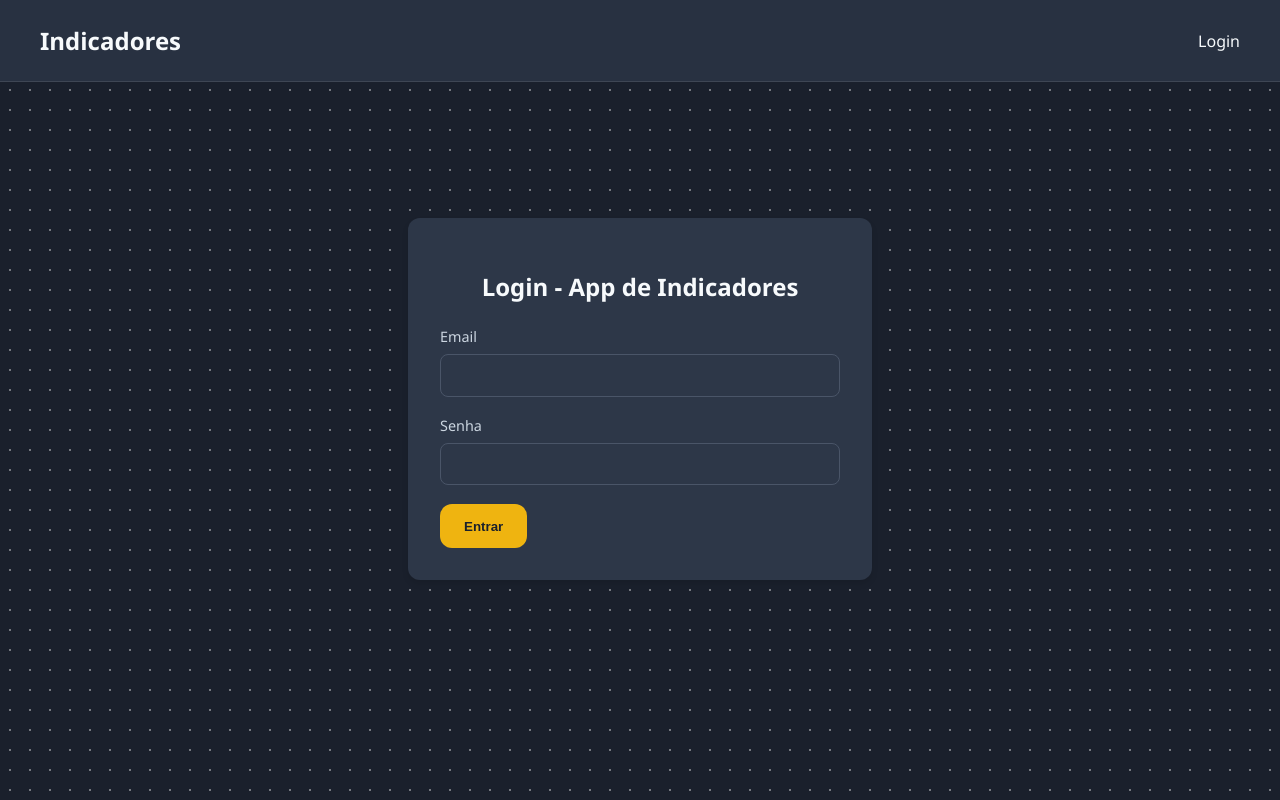
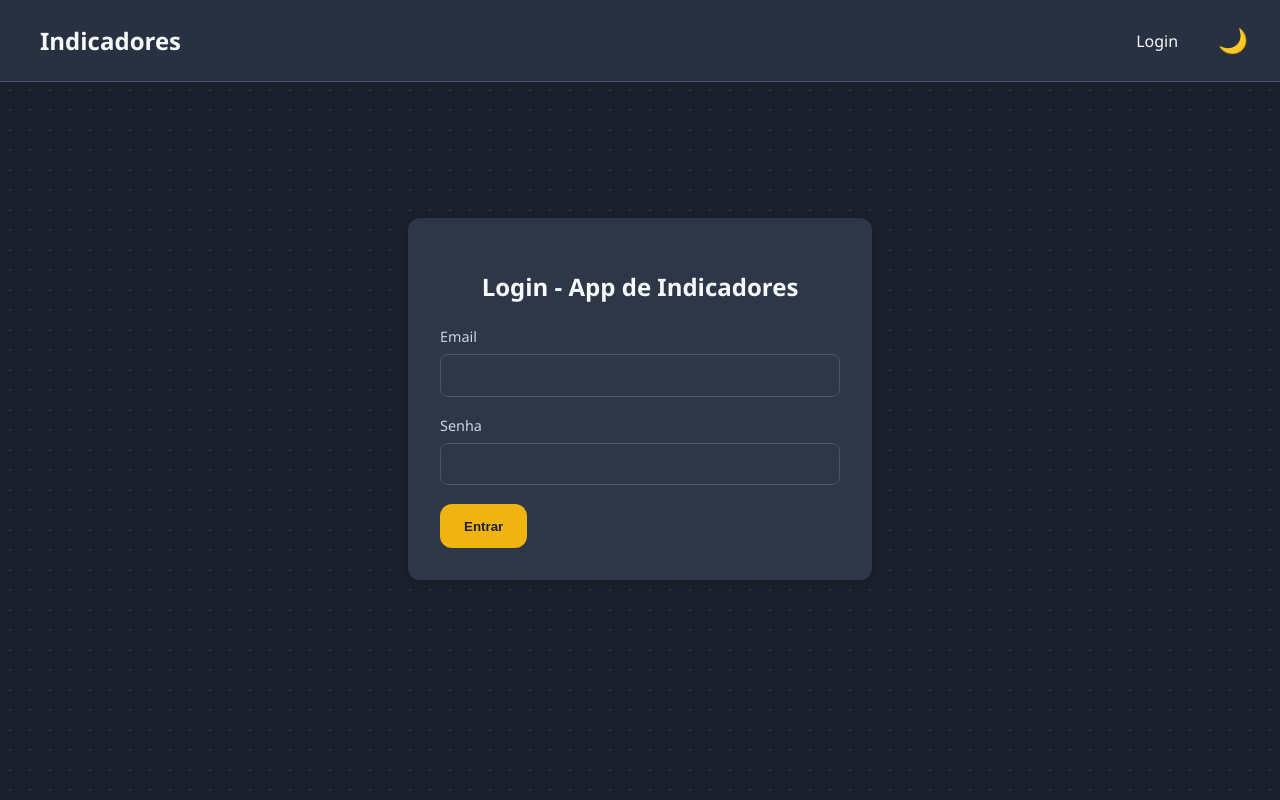
Before and after one commit to CarlosArantes53/Aplicativo-de-Indicadores, a Flask app: page / in a window 1280 px wide. Run offline with Flask 3, Linux system fonts and the light colour scheme.

Commit message:
tema claro/escuro

```diff
--- a/static/css/style.css
+++ b/static/css/style.css
@@ -11,14 +11,27 @@
     --spacing: 1.5rem;
 }
 
+body[data-theme="light"] {
+    --primary-bg: #f7fafc;
+    --secondary-bg: #ffffff;
+    --header-footer-bg: #f8f9fa;
+    --text-primary: #2d3748;
+    --text-secondary: #4a5568;
+    --border-color: #e2e8f0;
+    --accent-color: #EFB410;
+    --box-shadow: 0 4px 6px rgba(0, 0, 0, 0.05);
+}
+
+
 body {
     font-family: 'Segoe UI', Tahoma, Geneva, Verdana, sans-serif;
     background-color: var(--primary-bg);
     color: var(--text-primary);
     margin: 0;
     padding: 0;
-background-image: radial-gradient(circle, rgba(255, 255, 255, 0.4) 1px, transparent 1px);
+    background-image: radial-gradient(circle, rgba(128, 128, 128, 0.2) 1px, transparent 1px);
     background-size: 20px 20px;
+    transition: background-color 0.3s, color 0.3s;
 }
 
 .container {
@@ -30,10 +43,11 @@ padding: var(--spacing);
 .navbar {
     background-color: var(--header-footer-bg);
     padding: 1rem var(--spacing);
-border-bottom: 1px solid rgba(255, 255, 255, 0.1);
+    border-bottom: 1px solid var(--border-color);
     display: flex;
     justify-content: space-between;
     align-items: center;
+    transition: background-color 0.3s;
 }
 
 .navbar a {
@@ -49,8 +63,23 @@ font-size: 1.5rem;
     font-weight: bold;
 }
 
+.nav-links {
+    display: flex;
+    align-items: center;
+}
+
 .nav-links a:hover {
-background-color: rgba(255, 255, 255, 0.05);
+    background-color: rgba(128, 128, 128, 0.1);
+}
+
+#theme-toggle {
+    background: none;
+    border: none;
+    color: var(--text-primary);
+    cursor: pointer;
+    font-size: 1.5rem;
+    margin-left: 1rem;
+    padding: 0.5rem;
 }
 
 main.container {
--- a/templates/home.html
+++ b/templates/home.html
@@ -5,6 +5,6 @@
 {% block content %}
     <h1>Bem-vindo ao Painel de Indicadores</h1>
     <p>Olá, <strong>{{ session.user['email'] }}</strong>!</p>
-    <p>Seu nível de acesso é: <strong>{{ session.user['role'] }}</strong></p>
+    <p>Seu nível de acesso é: <strong>{{ session.user['roles'].keys()|join(', ')|upper }}</strong></p>
     <p>Use a navegação acima para acessar as áreas permitidas para você.</p>
 {% endblock %}
--- a/templates/layout.html
+++ b/templates/layout.html
@@ -13,15 +13,15 @@
             {% if session.user %}
                 <a href="{{ url_for('main.home') }}">Home</a>
 
-                {% if session.user.role in ['admin', 'comercial', 'diretoria'] %}
+                {% if 'admin' in session.user.roles or 'comercial' in session.user.roles or 'diretoria' in session.user.roles %}
                     <a href="{{ url_for('main.setor_comercial') }}">Comercial</a>
                 {% endif %}
 
-                {% if session.user.role in ['admin', 'financeiro', 'diretoria'] %}
+                {% if 'admin' in session.user.roles or 'financeiro' in session.user.roles or 'diretoria' in session.user.roles %}
                     <a href="{{ url_for('main.setor_financeiro') }}">Financeiro</a>
                 {% endif %}
 
-                {% if session.user.role == 'admin' %}
+                {% if 'admin' in session.user.roles %}
                     <a href="{{ url_for('admin.manage_users') }}">Admin</a>
                 {% endif %}
 
@@ -29,6 +29,7 @@
             {% else %}
                 <a href="{{ url_for('auth.login') }}">Login</a>
             {% endif %}
+            <button id="theme-toggle">🌙</button>
         </div>
     </nav>
 
@@ -45,5 +46,34 @@
     </main>
 
     {% block scripts %}{% endblock %}
+
+    <script>
+        document.addEventListener('DOMContentLoaded', () => {
+            const themeToggle = document.getElementById('theme-toggle');
+            const currentTheme = localStorage.getItem('theme') || 'dark';
+
+            // Aplica o tema salvo ao carregar a página
+            document.body.setAttribute('data-theme', currentTheme);
+            if (currentTheme === 'light') {
+                themeToggle.textContent = '☀️';
+            } else {
+                themeToggle.textContent = '🌙';
+            }
+
+            // Adiciona o evento de clique ao botão
+            themeToggle.addEventListener('click', () => {
+                let theme = document.body.getAttribute('data-theme');
+                if (theme === 'dark') {
+                    document.body.setAttribute('data-theme', 'light');
+                    localStorage.setItem('theme', 'light');
+                    themeToggle.textContent = '☀️';
+                } else {
+                    document.body.setAttribute('data-theme', 'dark');
+                    localStorage.setItem('theme', 'dark');
+                    themeToggle.textContent = '🌙';
+                }
+            });
+        });
+    </script>
 </body>
 </html>
```
Also changed, not shown: other parts of static/css/style.css (+14 -16 lines). Lines whose indentation alone changed are shown as unchanged.
